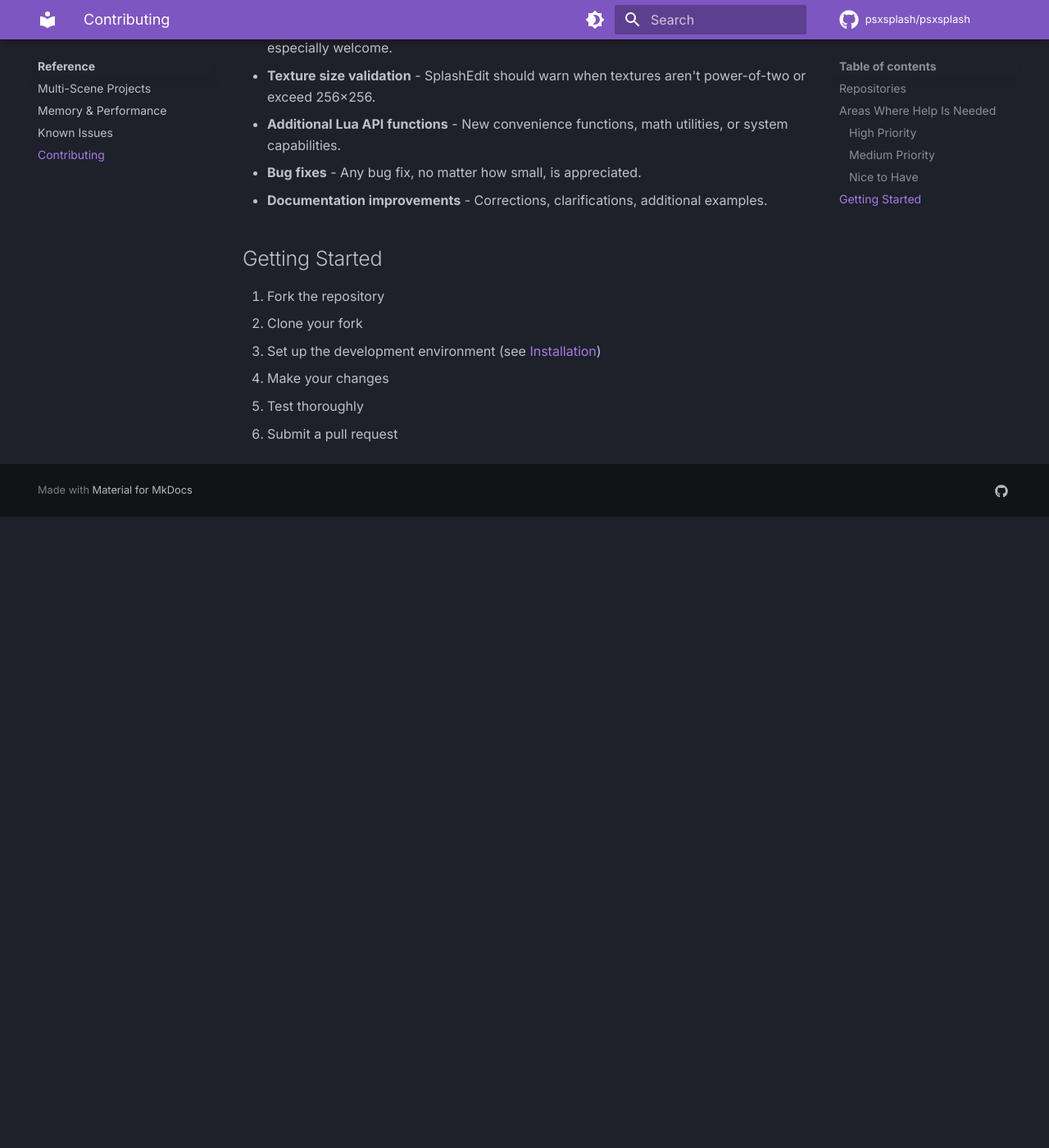
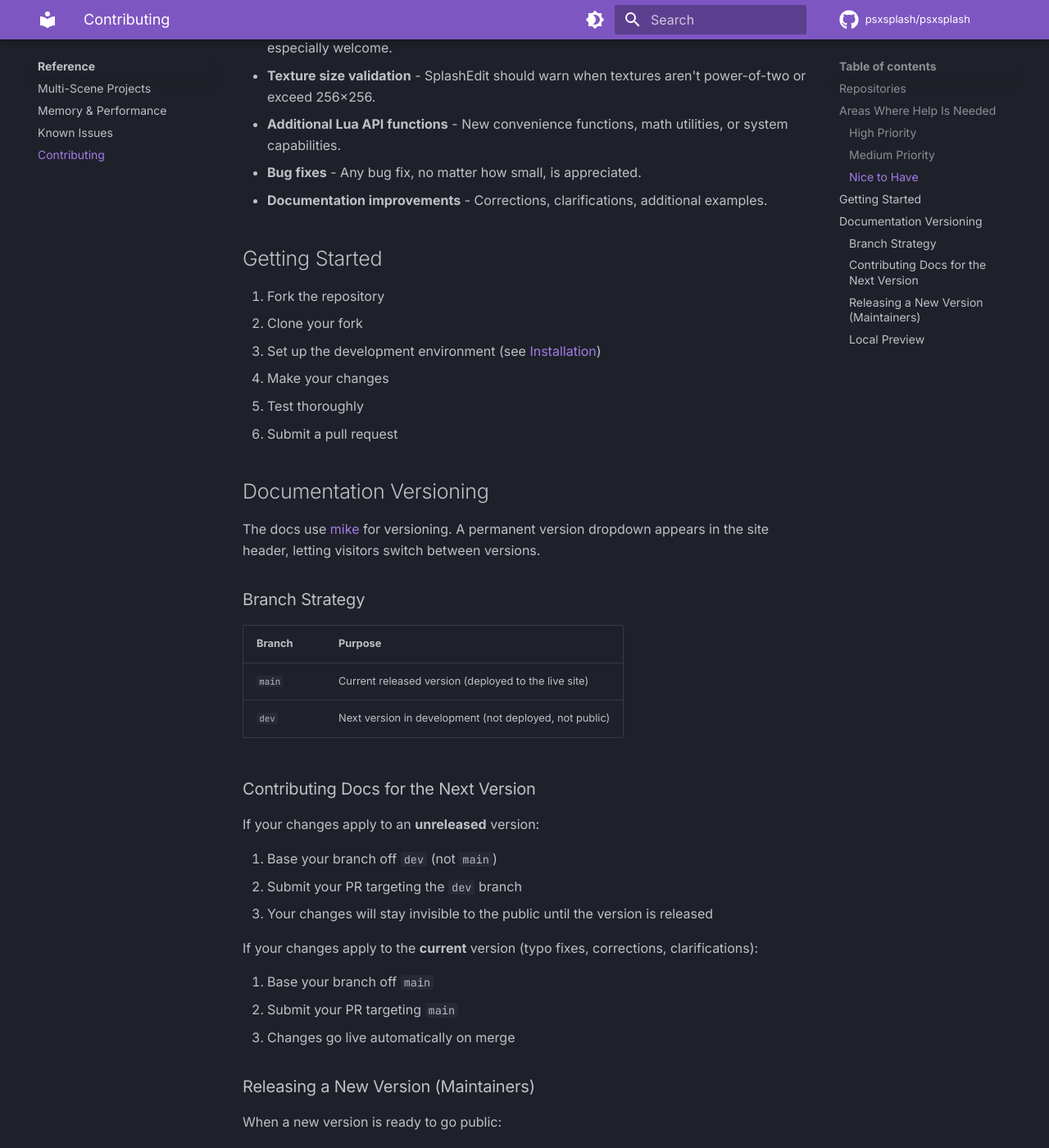
Before and after one commit to psxsplash/docs, an MkDocs documentation site: the page built from docs/reference/contributing.md, in a window 1280 px wide and 1400 px high, scrolled down 1367 px. Shown: the whole window at 82% size. Built offline with MkDocs 1.6.1 and Material for MkDocs 9.7.7, drawn with Linux system fonts in a browser that asks for light colours; comment, search, counter and statistics services are not loaded; the version menu is left out; before the commit the page ends 1997 px from its top, so only the background shows below that; some of the changed text lies outside the part shown.

Commit message:
Add doc versioning with mike (version dropdown in header)

````diff
--- a/docs/reference/contributing.md
+++ b/docs/reference/contributing.md
@@ -46,3 +46,51 @@ PSXSplash and SplashEdit are open-source projects. The codebase has grown signif
 4. Make your changes
 5. Test thoroughly
 6. Submit a pull request
+
+## Documentation Versioning
+
+The docs use [mike](https://github.com/jimporter/mike) for versioning. A permanent version dropdown appears in the site header, letting visitors switch between versions.
+
+### Branch Strategy
+
+| Branch | Purpose |
+|--------|---------|
+| `main` | Current released version (deployed to the live site) |
+| `dev` | Next version in development (not deployed, not public) |
+
+### Contributing Docs for the Next Version
+
+If your changes apply to an **unreleased** version:
+
+1. Base your branch off `dev` (not `main`)
+2. Submit your PR targeting the `dev` branch
+3. Your changes will stay invisible to the public until the version is released
+
+If your changes apply to the **current** version (typo fixes, corrections, clarifications):
+
+1. Base your branch off `main`
+2. Submit your PR targeting `main`
+3. Changes go live automatically on merge
+
+### Releasing a New Version (Maintainers)
+
+When a new version is ready to go public:
+
+1. Update the `VERSION` file on the `dev` branch to the new version number (e.g., `2.1`)
+2. Merge `dev` into `main`
+3. Push to `main` — the CI will automatically deploy the new version and set it as `latest`
+4. Optionally tag the release: `git tag v2.1 && git push --tags`
+5. Recreate the `dev` branch from `main` for the next development cycle
+
+Previous versions remain accessible through the version dropdown. Visitors are always routed to `latest` by default.
+
+### Local Preview
+
+```bash
+# Preview the docs locally (without versioning)
+mkdocs serve
+
+# Preview how versioned docs look locally
+mike deploy 2.0 latest
+mike serve
+```
--- a/mkdocs.yml
+++ b/mkdocs.yml
@@ -58,6 +58,9 @@ markdown_extensions:
       permalink: true
 
 extra:
+  version:
+    provider: mike
+    alias: true
   social:
     - icon: fontawesome/brands/github
       link: https://github.com/psxsplash
--- a/requirements.txt
+++ b/requirements.txt
@@ -1,2 +1,3 @@
 mkdocs>=1.5
 mkdocs-material>=9.5
+mike>=2.1
````
Also changed, not shown: 2 other files.
